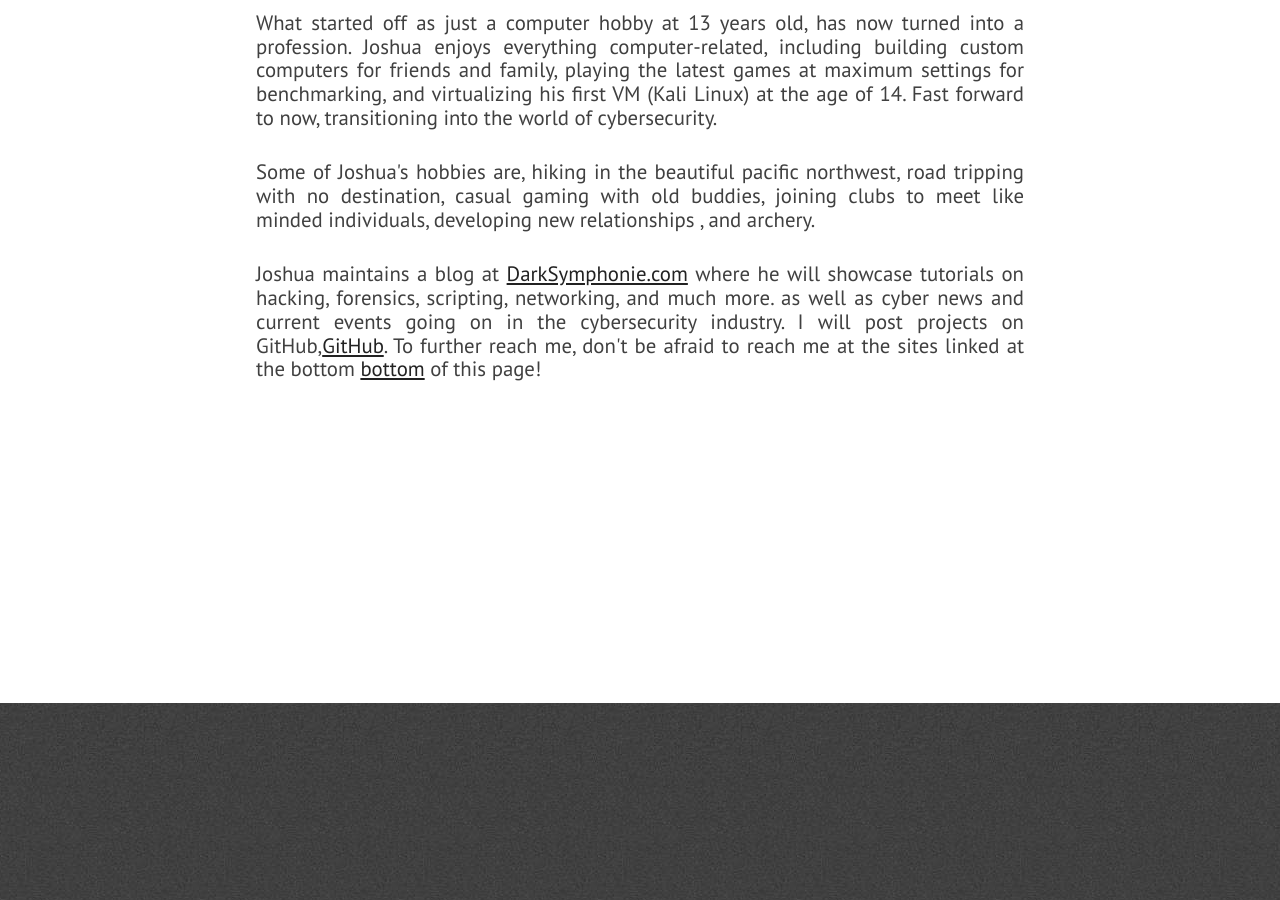
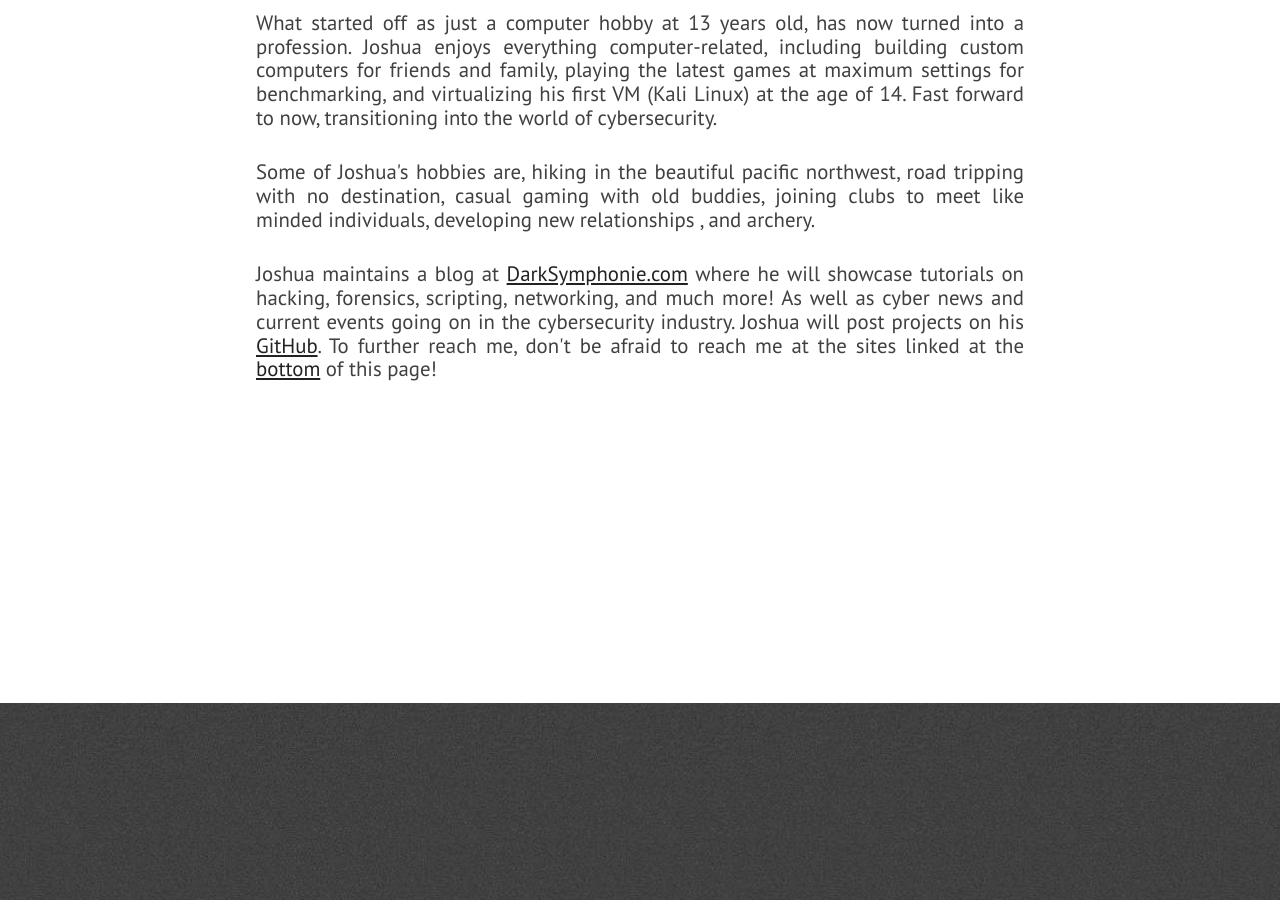
Before and after one commit to DarkSymphonie/DarkSymphonie.github.io, a Jekyll site: the page built from index.html, in a window 1280 px wide and 900 px high, scrolled down 1257 px. Built offline with Jekyll 4.4.1, drawn with Linux system fonts in a browser that asks for light colours; nearby versions of some CDN libraries.

Commit message:
Update about.html

```diff
--- a/_includes/about.html
+++ b/_includes/about.html
@@ -7,7 +7,7 @@
             <p class="paragraph-text justify-text">
                 Some of Joshua's hobbies are, hiking in the beautiful pacific northwest, road tripping with no destination, casual gaming with old buddies, joining clubs to meet like minded individuals, developing new relationships , and archery.
             <p class="paragraph-text justify-text">
-                Joshua maintains a blog at <a href="{{ site.blog_url }}">DarkSymphonie.com</a> where he will showcase tutorials on hacking, forensics, scripting, networking, and much more. as well as cyber news and current events going on in the cybersecurity industry. I will post projects on GitHub,<a href="https://github.com/{{ site.github_username }}">GitHub</a>. To further reach me, don't be afraid to reach me at the sites linked at the bottom
+                Joshua maintains a blog at <a href="{{ site.blog_url }}">DarkSymphonie.com</a> where he will showcase tutorials on hacking, forensics, scripting, networking, and much more! As well as cyber news and current events going on in the cybersecurity industry. Joshua will post projects on his <a href="https://github.com/{{ site.github_username }}">GitHub</a>. To further reach me, don't be afraid to reach me at the sites linked at the
         <span class="extra-link"><a href="#extra">bottom</a></span> of this page!
             </p>
         </div>
```
